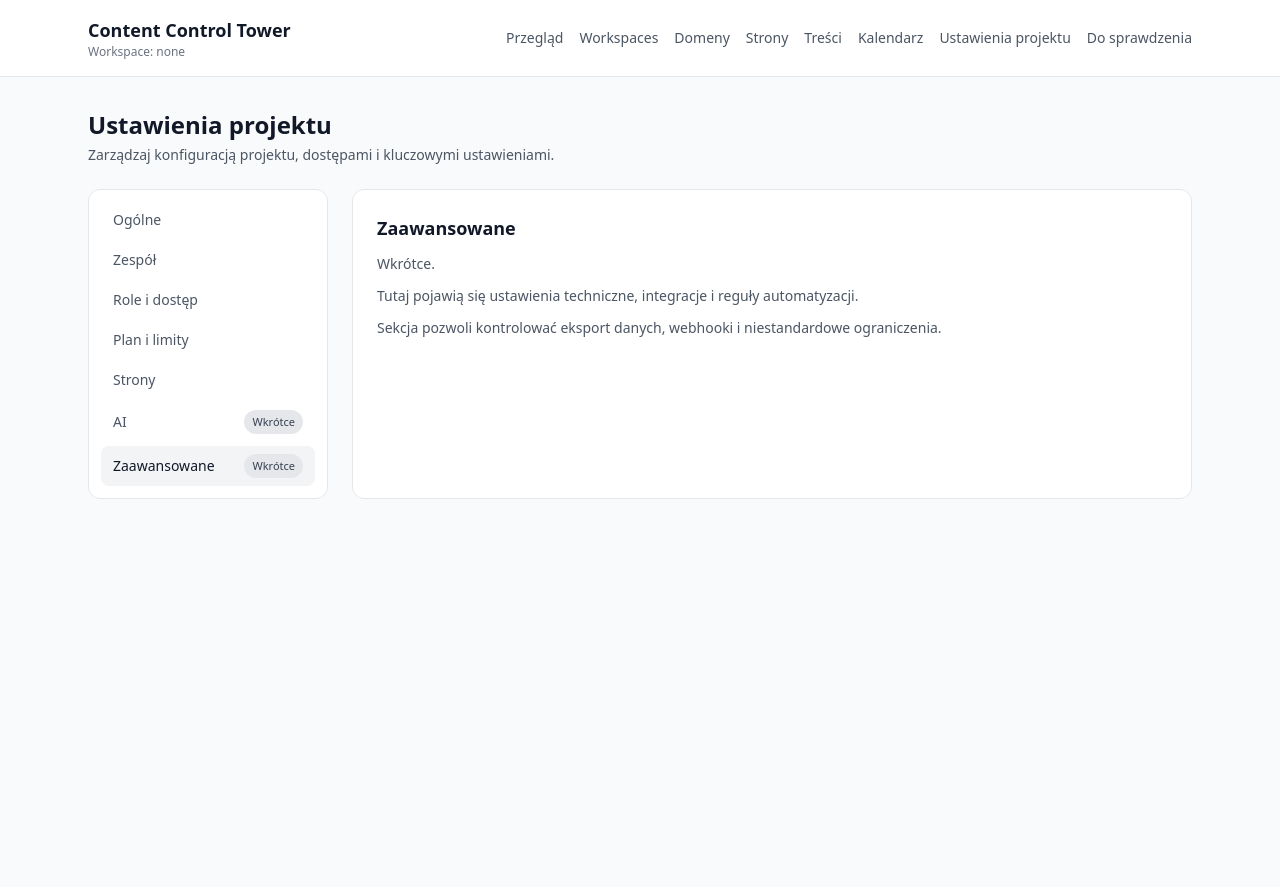
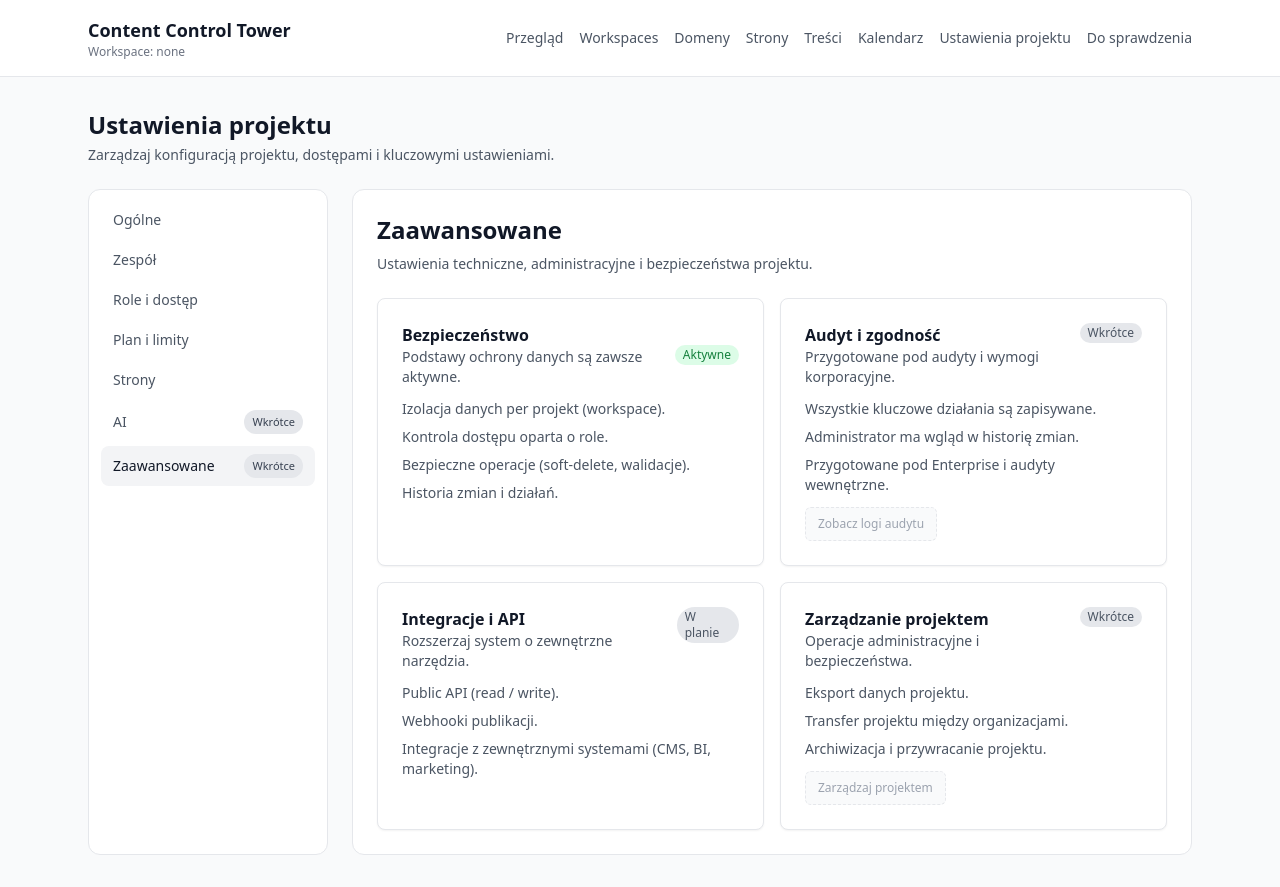
Before and after one commit to ewko90-glitch/content-control-tower, a Next.js app: page /settings/project/advanced in a window 1280 px wide. Before the commit the page ends 800 px from the top, so only its background shows below. Built offline with nearby package versions, Linux system fonts and the light colour scheme; no server answers.

Commit message:
feat: project settings  AI and advanced (vision & future-ready)

```diff
--- a/src/app/(dashboard)/settings/project/advanced/page.tsx
+++ b/src/app/(dashboard)/settings/project/advanced/page.tsx
@@ -1,14 +1,91 @@
+import { Card } from "@/components/ui/card";
+
 export default function ProjectAdvancedPage() {
   return (
-    <div className="space-y-3">
-      <h2 className="text-lg font-semibold text-gray-900">Zaawansowane</h2>
-      <p className="text-sm text-gray-600">Wkrótce.</p>
-      <p className="text-sm text-gray-600">
-        Tutaj pojawią się ustawienia techniczne, integracje i reguły automatyzacji.
-      </p>
-      <p className="text-sm text-gray-600">
-        Sekcja pozwoli kontrolować eksport danych, webhooki i niestandardowe ograniczenia.
-      </p>
+    <div className="space-y-6">
+      <div className="space-y-2">
+        <h2 className="text-2xl font-semibold text-gray-900">Zaawansowane</h2>
+        <p className="text-sm text-gray-600">
+          Ustawienia techniczne, administracyjne i bezpieczeństwa projektu.
+        </p>
+      </div>
+
+      <div className="grid gap-4 lg:grid-cols-2">
+        <Card className="space-y-3">
+          <div className="flex items-center justify-between">
+            <div>
+              <h3 className="text-base font-semibold text-gray-900">Bezpieczeństwo</h3>
+              <p className="text-sm text-gray-600">Podstawy ochrony danych są zawsze aktywne.</p>
+            </div>
+            <span className="rounded-full bg-green-100 px-2 py-0.5 text-xs font-medium text-green-700">
+              Aktywne
+            </span>
+          </div>
+          <ul className="space-y-2 text-sm text-gray-600">
+            <li>Izolacja danych per projekt (workspace).</li>
+            <li>Kontrola dostępu oparta o role.</li>
+            <li>Bezpieczne operacje (soft-delete, walidacje).</li>
+            <li>Historia zmian i działań.</li>
+          </ul>
+        </Card>
+
+        <Card className="space-y-3">
+          <div className="flex items-start justify-between gap-2">
+            <div>
+              <h3 className="text-base font-semibold text-gray-900">Audyt i zgodność</h3>
+              <p className="text-sm text-gray-600">Przygotowane pod audyty i wymogi korporacyjne.</p>
+            </div>
+            <span className="rounded-full bg-gray-200 px-2 py-0.5 text-xs text-gray-600">Wkrótce</span>
+          </div>
+          <ul className="space-y-2 text-sm text-gray-600">
+            <li>Wszystkie kluczowe działania są zapisywane.</li>
+            <li>Administrator ma wgląd w historię zmian.</li>
+            <li>Przygotowane pod Enterprise i audyty wewnętrzne.</li>
+          </ul>
+          <button
+            disabled
+            className="rounded-md border border-dashed border-gray-200 bg-gray-50 px-3 py-2 text-xs text-gray-400"
+          >
+            Zobacz logi audytu
+          </button>
+        </Card>
+
+        <Card className="space-y-3">
+          <div className="flex items-start justify-between gap-2">
+            <div>
+              <h3 className="text-base font-semibold text-gray-900">Integracje i API</h3>
+              <p className="text-sm text-gray-600">Rozszerzaj system o zewnętrzne narzędzia.</p>
+            </div>
+            <span className="rounded-full bg-gray-200 px-2 py-0.5 text-xs text-gray-600">W planie</span>
+          </div>
+          <ul className="space-y-2 text-sm text-gray-600">
+            <li>Public API (read / write).</li>
+            <li>Webhooki publikacji.</li>
+            <li>Integracje z zewnętrznymi systemami (CMS, BI, marketing).</li>
+          </ul>
+        </Card>
+
+        <Card className="space-y-3">
+          <div className="flex items-start justify-between gap-2">
+            <div>
+              <h3 className="text-base font-semibold text-gray-900">Zarządzanie projektem</h3>
+              <p className="text-sm text-gray-600">Operacje administracyjne i bezpieczeństwa.</p>
+            </div>
+            <span className="rounded-full bg-gray-200 px-2 py-0.5 text-xs text-gray-600">Wkrótce</span>
+          </div>
+          <ul className="space-y-2 text-sm text-gray-600">
+            <li>Eksport danych projektu.</li>
+            <li>Transfer projektu między organizacjami.</li>
+            <li>Archiwizacja i przywracanie projektu.</li>
+          </ul>
+          <button
+            disabled
+            className="rounded-md border border-dashed border-gray-200 bg-gray-50 px-3 py-2 text-xs text-gray-400"
+          >
+            Zarządzaj projektem
+          </button>
+        </Card>
+      </div>
     </div>
   );
 }
--- a/src/app/(dashboard)/settings/project/ai/page.tsx
+++ b/src/app/(dashboard)/settings/project/ai/page.tsx
@@ -1,14 +1,124 @@
+import { Card } from "@/components/ui/card";
+
+const AI_FEATURES = [
+  {
+    title: "Generowanie treści",
+    description: "AI pomoże tworzyć pierwsze wersje treści zgodnie z zasadami projektu.",
+    points: ["Szkice artykułów i landing pages", "Posty do social media", "Warianty nagłówków i opisów"],
+    note: "Treści zawsze wymagają decyzji człowieka.",
+    badge: "W planie"
+  },
+  {
+    title: "Kontrola jakości",
+    description: "Automatyczna weryfikacja jakości przed publikacją.",
+    points: ["Checklisty jakościowe", "Wykrywanie braków i niespójności", "Wsparcie SEO i struktury treści"],
+    badge: "W planie"
+  },
+  {
+    title: "Planowanie i rekomendacje",
+    description: "AI analizuje backlog i pomaga planować publikacje.",
+    points: ["Rekomendacje tematów", "Optymalne terminy publikacji", "Priorytetyzacja treści"],
+    badge: "W planie"
+  },
+  {
+    title: "Asystent decyzyjny",
+    description: "AI jako doradca, nie autonomiczny autor.",
+    points: ["Explainability (dlaczego taka sugestia)", "Pełna decyzyjność po stronie zespołu"],
+    badge: "Filozofia produktu"
+  }
+];
+
 export default function ProjectAiPage() {
   return (
-    <div className="space-y-3">
-      <h2 className="text-lg font-semibold text-gray-900">AI</h2>
-      <p className="text-sm text-gray-600">Wkrótce.</p>
-      <p className="text-sm text-gray-600">
-        Ta sekcja pozwoli konfigurować asystentów i wskazówki do generowania treści.
-      </p>
-      <p className="text-sm text-gray-600">
-        Umożliwi ustawienie zasad jakości, tonu komunikacji i ograniczeń użycia.
-      </p>
+    <div className="space-y-6">
+      <div className="flex flex-wrap items-start justify-between gap-4">
+        <div>
+          <h2 className="text-2xl font-semibold text-gray-900">AI w Content Control Tower</h2>
+          <p className="mt-1 text-sm text-gray-600">
+            Sztuczna inteligencja wspiera planowanie, tworzenie i kontrolę jakości treści.
+          </p>
+          <p className="text-sm text-gray-600">
+            Zawsze pod pełną kontrolą zespołu - bez autonomicznej publikacji.
+          </p>
+        </div>
+        <div className="flex flex-col items-end gap-2 text-right">
+          <div className="flex flex-wrap items-center gap-2">
+            <span className="rounded-full bg-gray-200 px-3 py-1 text-xs font-medium text-gray-700">
+              Wkrótce
+            </span>
+            <span className="rounded-full bg-blue-100 px-3 py-1 text-xs font-medium text-blue-700">
+              Dostępne w wyższych pakietach
+            </span>
+          </div>
+          <p className="text-xs text-gray-500">AI nie zastępuje zespołu. Pomaga podejmować lepsze decyzje.</p>
+        </div>
+      </div>
+
+      <div className="grid gap-4 md:grid-cols-2">
+        {AI_FEATURES.map((feature) => (
+          <Card key={feature.title} className="space-y-4">
+            <div className="flex items-start justify-between gap-2">
+              <div>
+                <h3 className="text-base font-semibold text-gray-900">{feature.title}</h3>
+                <p className="text-sm text-gray-600">{feature.description}</p>
+              </div>
+              <span className="rounded-full bg-gray-200 px-2 py-0.5 text-xs text-gray-600">
+                {feature.badge}
+              </span>
+            </div>
+            <ul className="space-y-2 text-sm text-gray-700">
+              {feature.points.map((point) => (
+                <li key={point} className="flex items-start gap-2">
+                  <span className="mt-1 h-2 w-2 rounded-full bg-green-500" />
+                  <span>{point}</span>
+                </li>
+              ))}
+            </ul>
+            {feature.note && <p className="text-xs text-gray-500">{feature.note}</p>}
+          </Card>
+        ))}
+      </div>
+
+      <Card className="space-y-3">
+        <div>
+          <h3 className="text-base font-semibold text-gray-900">Jak będzie działać dostęp do AI?</h3>
+          <p className="text-sm text-gray-600">Przejrzyste zasady, bez ukrytych niespodzianek.</p>
+        </div>
+        <ul className="space-y-2 text-sm text-gray-600">
+          <li>AI będzie dostępne w wybranych pakietach.</li>
+          <li>Limity AI będą zależne od planu, liczby użytkowników i intensywności użycia.</li>
+          <li>AI nigdy nie publikuje treści automatycznie.</li>
+          <li>Każda sugestia AI może zostać zaakceptowana, zmodyfikowana lub odrzucona.</li>
+        </ul>
+        <div className="flex items-center gap-2">
+          <button
+            disabled
+            className="rounded-md border border-dashed border-gray-200 bg-gray-50 px-3 py-2 text-xs text-gray-400"
+          >
+            Porównaj pakiety AI
+          </button>
+          <span className="rounded-full bg-gray-200 px-2 py-0.5 text-xs text-gray-600">Wkrótce</span>
+        </div>
+      </Card>
+
+      <Card className="space-y-3">
+        <div className="flex items-center justify-between">
+          <div>
+            <h3 className="text-base font-semibold text-gray-900">Bezpieczeństwo i dane</h3>
+            <p className="text-sm text-gray-600">AI działa tylko w granicach projektu.</p>
+          </div>
+          <span className="rounded-full bg-green-100 px-2 py-0.5 text-xs font-medium text-green-700">
+            Enterprise-ready
+          </span>
+        </div>
+        <ul className="space-y-2 text-sm text-gray-600">
+          <li>Dane projektu nie uczą modeli publicznych.</li>
+          <li>Dane są izolowane per workspace.</li>
+          <li>AI działa wyłącznie w kontekście projektu.</li>
+          <li>Każda rekomendacja AI może być audytowana.</li>
+          <li>Administrator ma pełną kontrolę nad dostępem.</li>
+        </ul>
+      </Card>
     </div>
   );
 }
```
Also changed, not shown: 1 other file (tests, documents, lock files or other folders).
